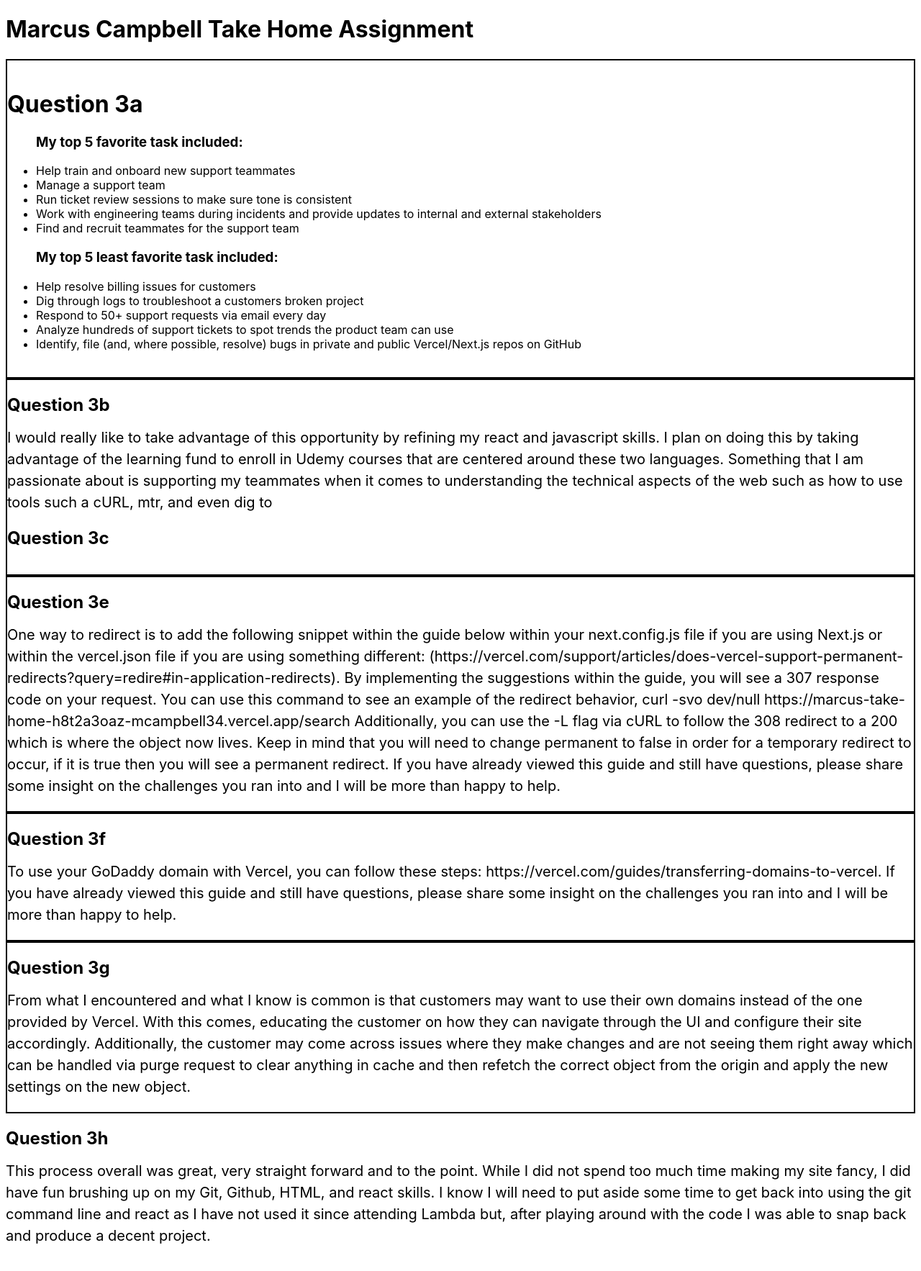
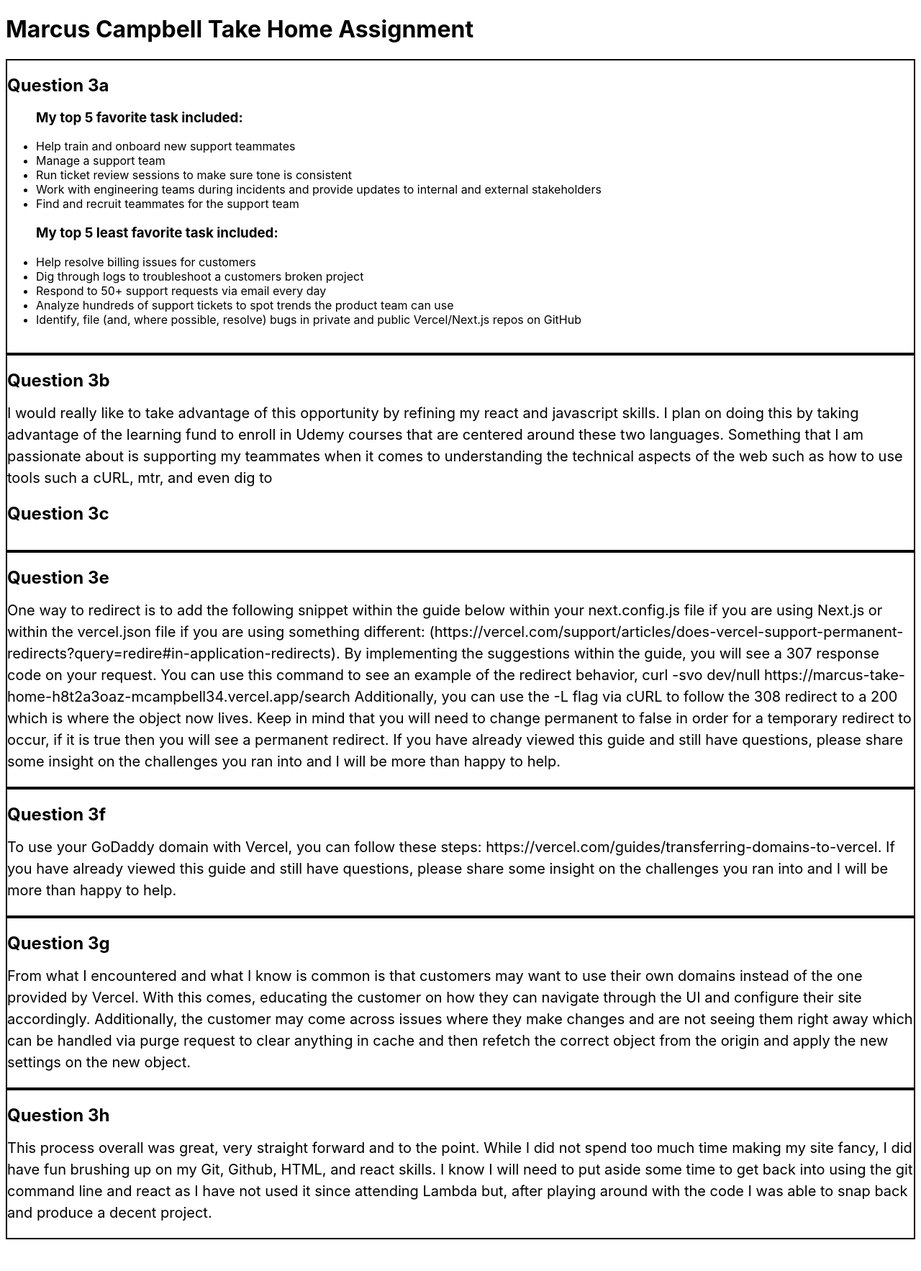
Before and after one commit to mcampbell34/Marcus-Take-Home, a Next.js app: page / in a window 1280 px wide. Shown: the top 1766 px of the page at 72% size. After the commit the page ends 1744 px from the top, so only its background shows below. Built offline with nearby package versions, Linux system fonts and the light colour scheme.

Commit message:
CSS Editing + Redirect

```diff
--- a/next.config.js
+++ b/next.config.js
@@ -1,3 +1,15 @@
 module.exports = {
   reactStrictMode: true,
 }
+
+module.exports = {
+  async redirects() {
+    return [
+      {
+        source: '/search',
+        destination: 'https://vercel.com',
+        permanent: true,
+      },
+    ]
+  },
+}
--- a/pages/index.js
+++ b/pages/index.js
@@ -18,7 +18,7 @@ export default function Home() {
 
 <div className={styles.div}>
         <a href="/search" className={styles.card}>
-            <h1>Question 3a</h1>
+            <h2>Question 3a</h2>
             <ul>
               <h3> My top 5 favorite task included:</h3>
                 <li>Help train and onboard new support teammates</li>
@@ -101,7 +101,7 @@ export default function Home() {
             </a>
 </div>
 
-<div>
+<div className={styles.div}>
            <a className={styles.card}>
            <h2>Question 3h</h2>
             <p>
```
